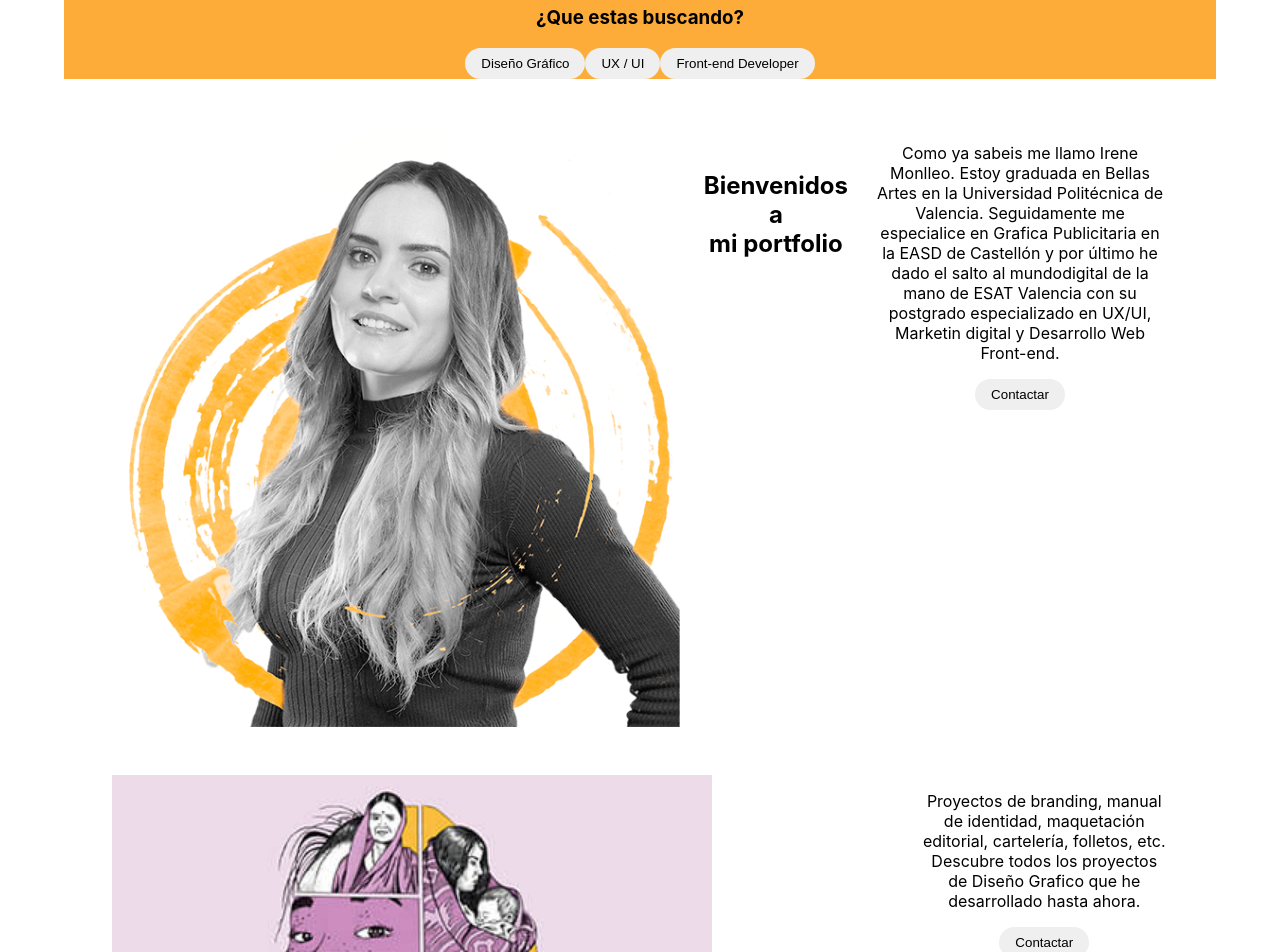
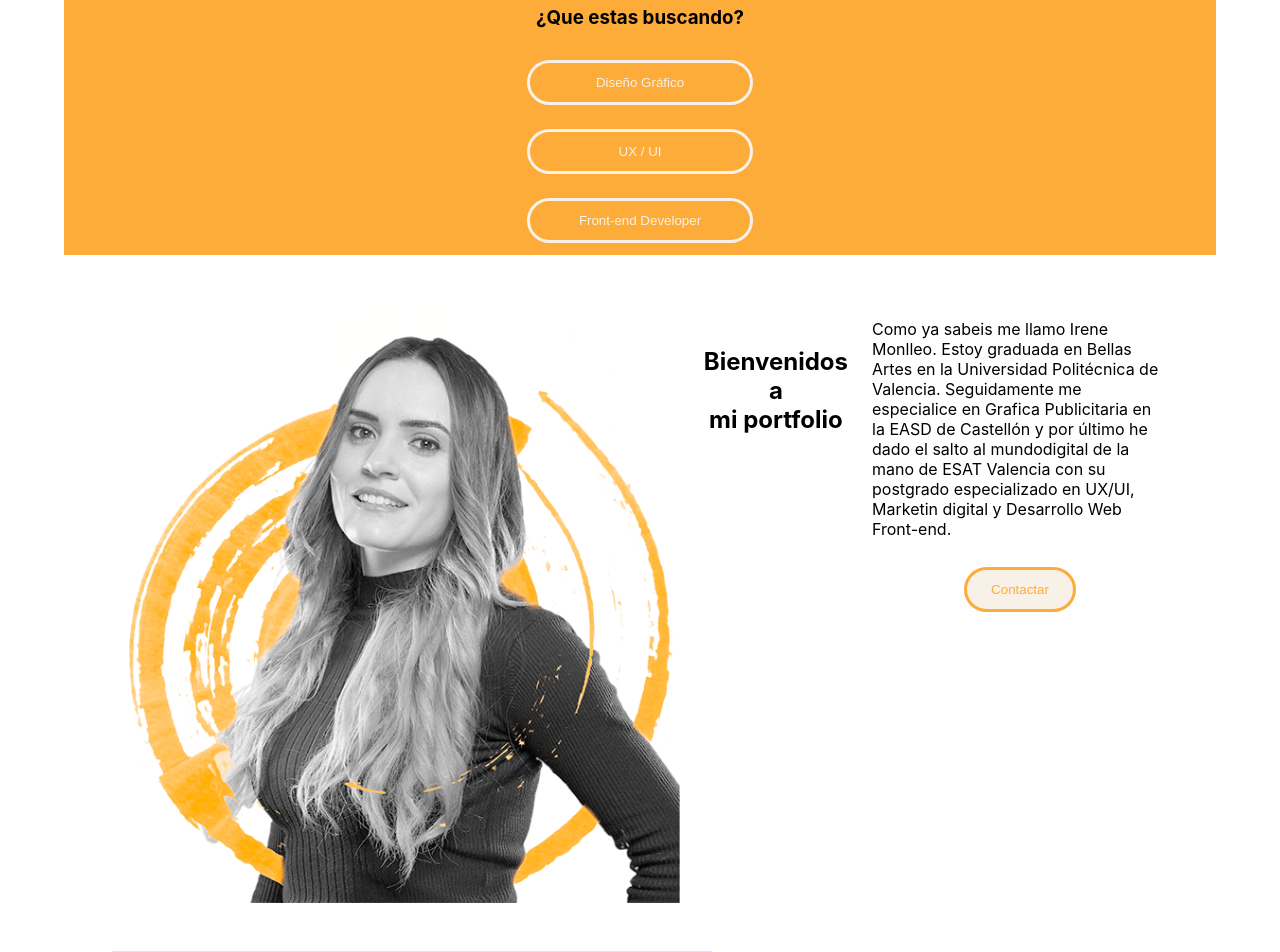
Before and after one commit to IreneMonlleo/Project-Gamma, a React (Create React App) app in the folder react-demo/: page / in a window 1280 px wide. Shown: the part 540-1492 px from the top of the page. Built offline with nearby package versions, Linux system fonts and the light colour scheme.

Commit message:
fix components button

```diff
--- a/react-demo/src/components/Buttons.jsx
+++ b/react-demo/src/components/Buttons.jsx
@@ -1,13 +1,35 @@
 import styled from 'styled-components';
 
+const SecondButton = `
 
- export const Button = styled.button`
-	padding: 8px 16px;
-	border: 3px solid var(--color-orange);
+    border-color: var(--color-bg);
+    color:var(--color-bg);
+    background-color:var(--color-home);
+
+        &:hover{
+            background-color: var(--color-bg);
+            color:var(--color-typography);
+        }
+`;
+
+export const Button = styled.button`
+	padding: 12px 24px;
+    margin: 12px;
+	border: 3px solid var(--color-home);
     border-radius: 50px;
-    cursor: pointer;
+    background-color: var(--color-bg);
+    color: var(--color-home);
 
-     ${props => props.primary ? `border-color: var(--color-bg);` : `border-color: var(--color-orange);`}
+
+        &:hover{
+            background-color: var(--color-home);
+            color: var(--color-bg);
+        }
+
+
+
+
+     ${props => props.secondary ? SecondButton :''};
 
 
 `;
--- a/react-demo/src/components/Card.css
+++ b/react-demo/src/components/Card.css
@@ -1,7 +1,7 @@
 .card-home{
     margin:48px;
 }
-    .about{
+    .img__section {
         height: 267px;
     }
     .container__title{
@@ -10,24 +10,28 @@
        align-items: center;
        justify-content: center;
     }
-        .card__stain{
+        .card__stain {
             height: 80px;
             width: 74px;
         }
-        .card__title{
+        .card__title {
             font-size: 24px;
             padding: 24px;
 
         }
-            .title-section{
+            .title-section {
                 display: block;
             }
 
-@media all and (min-width: 600px){
+            .card__description{
+                text-align: left;
+            }
+
+@media all and (min-width: 600px) {
 .card-home{
     display:flex;
 }
-    .about{
+    .img__section {
         height: 600px;
     }
 
--- a/react-demo/src/components/Card.jsx
+++ b/react-demo/src/components/Card.jsx
@@ -8,7 +8,7 @@ export default function Card(props) {
      {props.children}
     <div className="card__text">
       <p className="card__description">{ props.description }</p>
-      <Button className="card__buttons">Contactar</Button>
+      <Button >{ props.text }</Button>
     </div>
 </article>
 }
--- a/react-demo/src/page/Home.css
+++ b/react-demo/src/page/Home.css
@@ -23,3 +23,9 @@
     background-color: var(--color-home);
 
 }
+    .quest__buttons{
+        display: flex;
+        flex-direction: column;
+        width: 250px;
+        margin: 0 auto;
+    }
--- a/react-demo/src/page/Home.jsx
+++ b/react-demo/src/page/Home.jsx
@@ -38,43 +38,43 @@ export default function Home(props) {
               Soy <b>Irene Monlleó</b> y soy una profesional multidisciplinar por lo que eres libre de elegir que trabajos quieres ojear </p>
           <h3 className="quest">¿Que estas buscando?</h3>
           <div className="quest__buttons">
-            <Button type="button" primary>Diseño Gráfico</Button>
-            <Button primary>UX / UI</Button>
-            <Button primary>Front-end Developer</Button>
+            <Button type="button" secondary>Diseño Gráfico</Button>
+            <Button type="button" secondary>UX / UI</Button>
+            <Button type="button" secondary>Front-end Developer</Button>
 
           </div>
         </section>
 
-        <Card title="Bienvenidos a mi portfolio" description="Como ya sabeis me llamo Irene Monlleo. Estoy graduada en Bellas Artes en la Universidad Politécnica de Valencia. Seguidamente me especialice en Grafica Publicitaria en la EASD de Castellón y por último he dado el salto al mundodigital de la mano de ESAT
+        <Card text="Contactar" description="Como ya sabeis me llamo Irene Monlleo. Estoy graduada en Bellas Artes en la Universidad Politécnica de Valencia. Seguidamente me especialice en Grafica Publicitaria en la EASD de Castellón y por último he dado el salto al mundodigital de la mano de ESAT
          Valencia con su postgrado especializado en UX/UI, Marketin digital y Desarrollo Web Front-end.">
-           <img className="about" src={Irene} alt="Irene Monlleó"></img>
+           <img className='img__section' src={Irene} alt="Irene Monlleó"></img>
            <h2 className='card__title'>
               <span className='title-section'> Bienvenidos a</span>
               <span className='subtitle-section'>mi portfolio</span>
             </h2>
 
         </Card>
-        <Card  description="Proyectos de branding, manual de identidad, maquetación editorial, cartelería, folletos, etc. Descubre todos los proyectos de Diseño Grafico que he desarrollado hasta ahora.">
-          <img className="about" src={Mujeres} alt="Irene Monlleó"></img>
+        <Card  text="Ver mas" description="Proyectos de branding, manual de identidad, maquetación editorial, cartelería, folletos, etc. Descubre todos los proyectos de Diseño Grafico que he desarrollado hasta ahora.">
+          <img className='img__section' src={Mujeres} alt="Irene Monlleó"></img>
           <div className='container__title'>
-            <img className="card__stain" src={StainGrafic} alt="Mancha corporativa"></img>
+            <img className='card__stain' src={StainGrafic} alt="Mancha corporativa"></img>
             <h2 className='card__title'>
               <span className='title-section'> Diseño </span>
               <span className='subtitle-section'> Gráfico </span>
             </h2>
           </div>
         </Card>
-        <Card title="UX / UI" description="La experiencia de usuario es un tema muy importante en el diseño web hecha un vistazo a la metodología empleada en mis proyectos">
+        <Card text="Ver mas" description="La experiencia de usuario es un tema muy importante en el diseño web hecha un vistazo a la metodología empleada en mis proyectos">
           <div className='container__title'>
-            <img className="card__stain" src={StainUX} alt="Mancha corporativa"></img>
+            <img className='card__stain' src={StainUX} alt="Mancha corporativa"></img>
             <h2 className='card__title'>
                 <span className='title-section'> UX / </span>
                 <span className='subtitle-section'> UI </span>
               </h2>
           </div>
         </Card>
-        <Card title="Front-end developer" description="HTML, CSS, SASS, JS… son los diferentes lenguajes que he desarrollado en estos proyectos.">
-           <img className="about" src={Irene} alt="Irene Monlleó"></img>
+        <Card text="Ver mas" description="HTML, CSS, SASS, JS… son los diferentes lenguajes que he desarrollado en estos proyectos.">
+           <img className='img__section' src={Irene} alt="Irene Monlleó"></img>
            <div className='container__title'>
               <img className="card__stain" src={StainFront} alt="Mancha corporativa"></img>
               <h2 className='card__title'>
```
